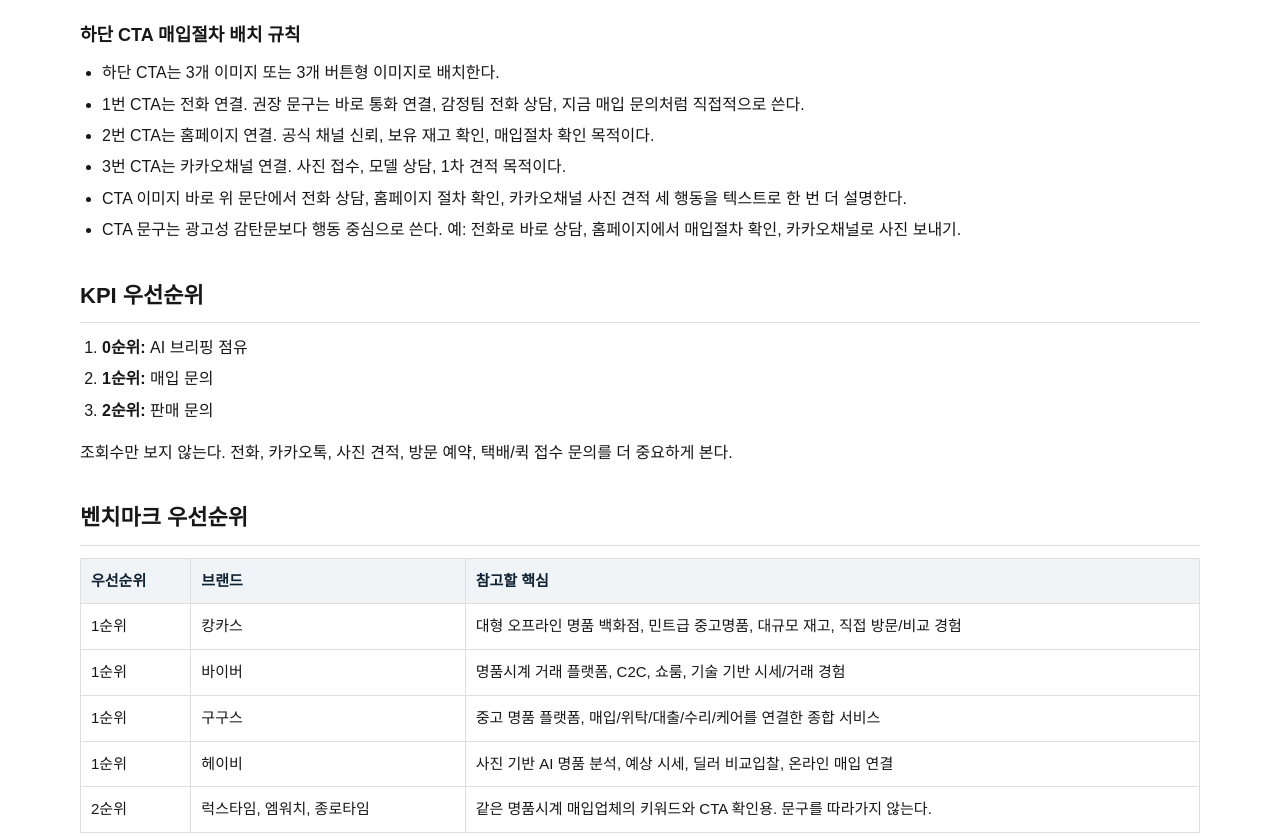
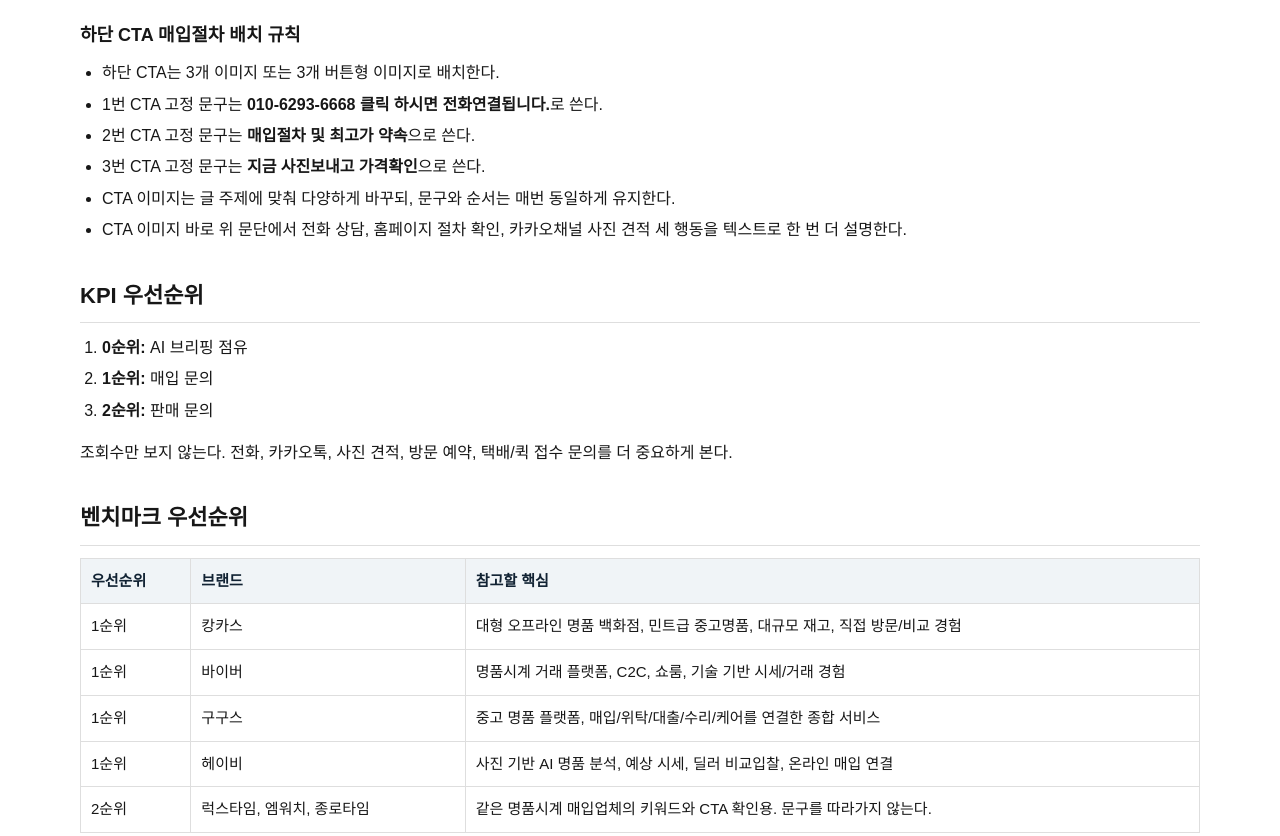
Before and after one commit to jeongsseongg/blog-watch, a plain HTML site: page newyorkwatch_harness.html in a window 1280 px wide. Shown: the part 3787-4623 px from the top of the page. Drawn offline with Linux system fonts and the light colour scheme.

Commit message:
Update CTA and posting tracker

```diff
--- a/newyorkwatch_harness.html
+++ b/newyorkwatch_harness.html
@@ -316,11 +316,11 @@
     <h3>하단 CTA 매입절차 배치 규칙</h3>
     <ul>
       <li>하단 CTA는 3개 이미지 또는 3개 버튼형 이미지로 배치한다.</li>
-      <li>1번 CTA는 전화 연결. 권장 문구는 바로 통화 연결, 감정팀 전화 상담, 지금 매입 문의처럼 직접적으로 쓴다.</li>
-      <li>2번 CTA는 홈페이지 연결. 공식 채널 신뢰, 보유 재고 확인, 매입절차 확인 목적이다.</li>
-      <li>3번 CTA는 카카오채널 연결. 사진 접수, 모델 상담, 1차 견적 목적이다.</li>
+      <li>1번 CTA 고정 문구는 <strong>010-6293-6668 클릭 하시면 전화연결됩니다.</strong>로 쓴다.</li>
+      <li>2번 CTA 고정 문구는 <strong>매입절차 및 최고가 약속</strong>으로 쓴다.</li>
+      <li>3번 CTA 고정 문구는 <strong>지금 사진보내고 가격확인</strong>으로 쓴다.</li>
+      <li>CTA 이미지는 글 주제에 맞춰 다양하게 바꾸되, 문구와 순서는 매번 동일하게 유지한다.</li>
       <li>CTA 이미지 바로 위 문단에서 전화 상담, 홈페이지 절차 확인, 카카오채널 사진 견적 세 행동을 텍스트로 한 번 더 설명한다.</li>
-      <li>CTA 문구는 광고성 감탄문보다 행동 중심으로 쓴다. 예: 전화로 바로 상담, 홈페이지에서 매입절차 확인, 카카오채널로 사진 보내기.</li>
     </ul>
   </section>
 
@@ -454,7 +454,7 @@
       <li>이미지 프롬프트는 기본 이미지 9장 + 하단 CTA 3장, 총 12개를 기준으로 한다.</li>
       <li>이미지 프롬프트는 사용자가 한 번에 복사하기 쉽게 마크다운 표나 여러 코드블록으로 쪼개지 말고 번호형 일반 텍스트로 제공한다.</li>
       <li>각 이미지 항목에는 후편집 텍스트, 프롬프트, 사진 설명/대체텍스트를 포함한다.</li>
-      <li>하단 CTA 3장은 항상 1 전화, 2 홈페이지, 3 카카오채널 순서로 제공한다.</li>
+      <li>하단 CTA 3장은 항상 1 전화, 2 홈페이지, 3 카카오채널 순서로 제공하고, 고정 문구는 `010-6293-6668 클릭 하시면 전화연결됩니다.`, `매입절차 및 최고가 약속`, `지금 사진보내고 가격확인`을 사용한다.</li>
       <li>짧고 큰 한글 핵심 문구는 이미지 안에 넣고, 긴 설명/표/전화번호/가격은 후편집으로 넣는다.</li>
       <li>글씨가 깨지지 않게 <code>render crisp Korean Hangul typography</code>, <code>large clear Korean headline</code>, <code>no broken Korean text</code>를 반드시 포함한다.</li>
     </ul>
```
Also changed, not shown: 3 other files.
